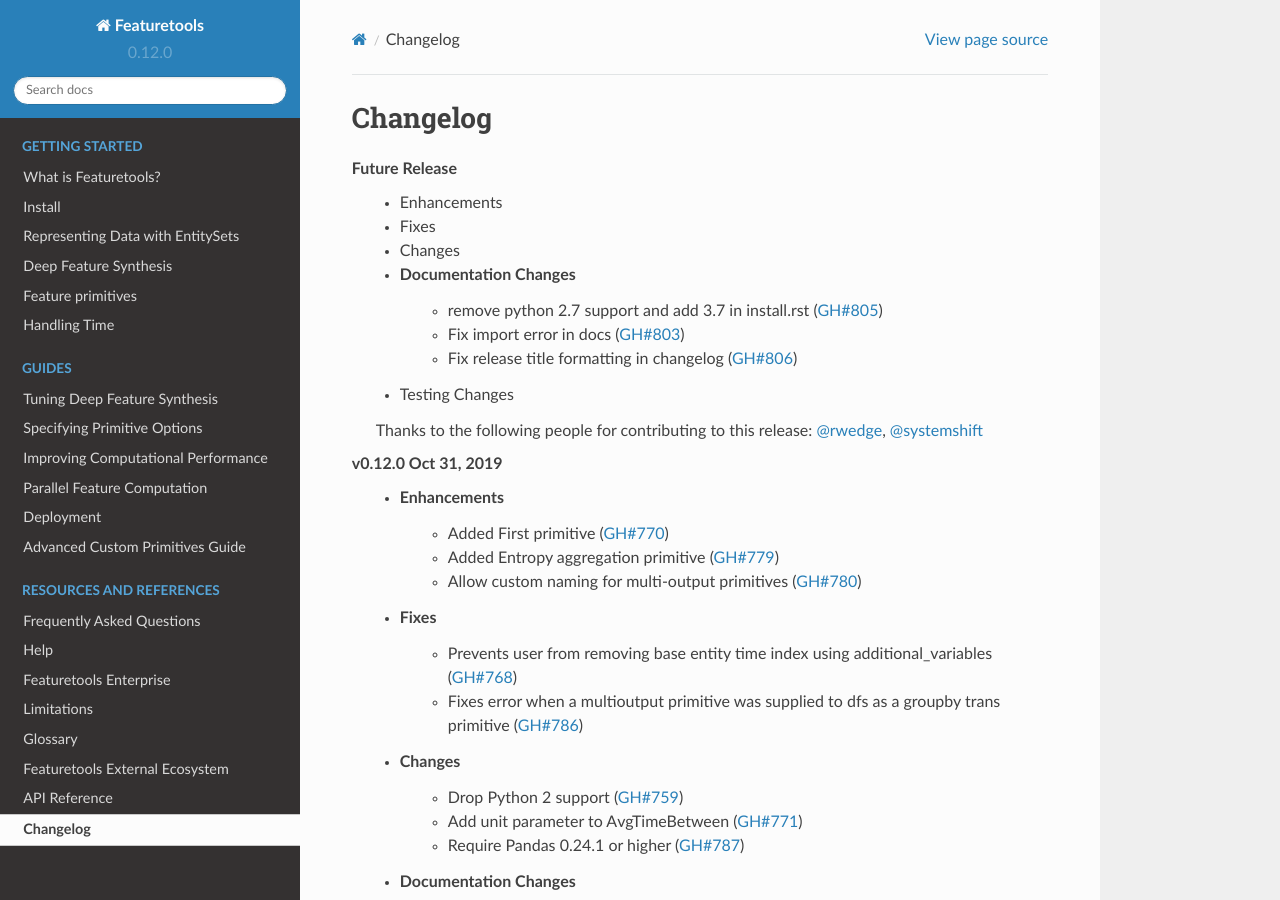
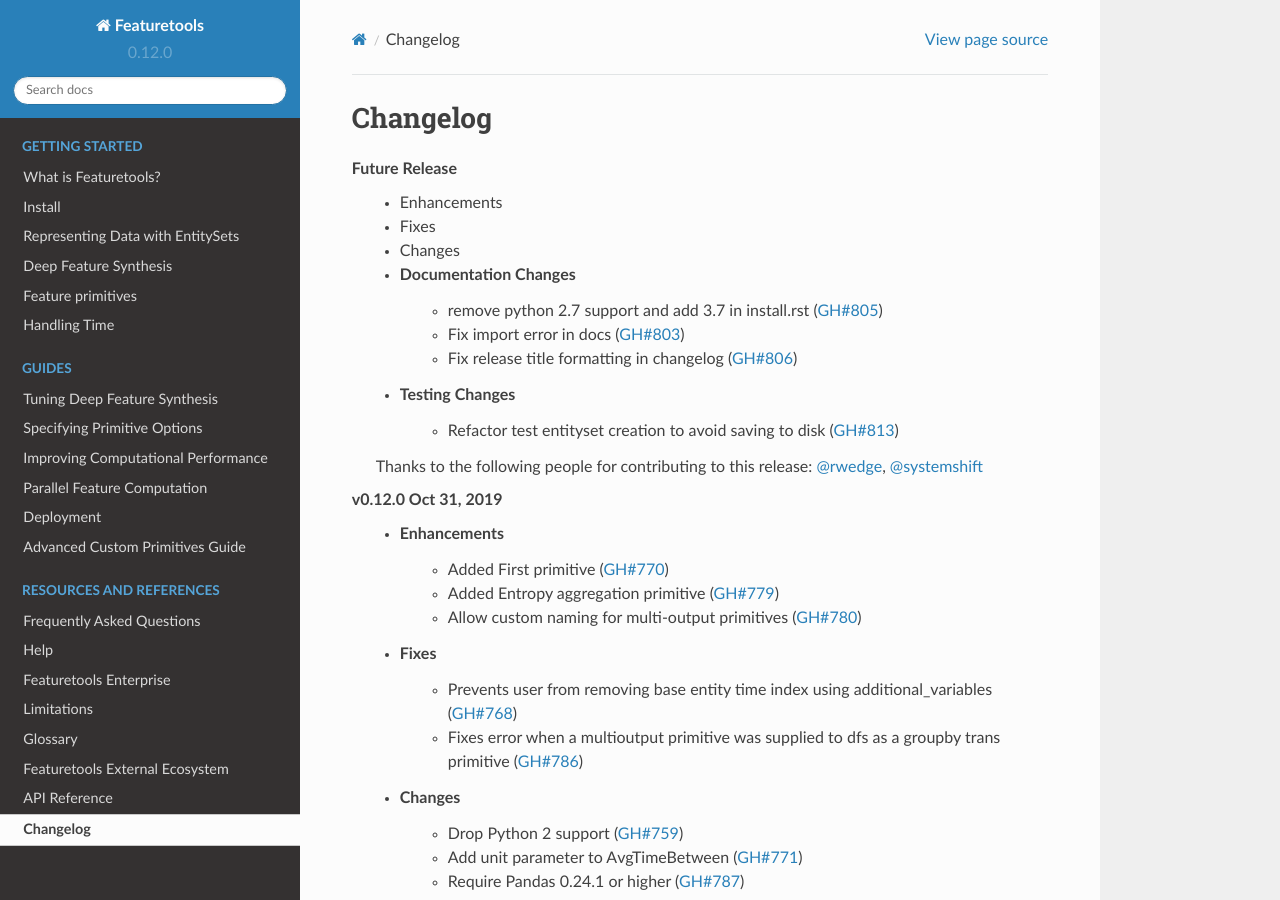
Before and after one commit to alteryx/featuretools, a Sphinx documentation site: the page built from docs/source/changelog.rst, in a window 1280 px wide and 900 px high. Built offline with Sphinx 7.4.7 and the Read the Docs theme 2.0.0, drawn with Linux system fonts in a browser that asks for light colours; pages that are not in the unit, such as notebooks, are missing from menus.

Commit message:
changelog

```diff
--- a/docs/source/changelog.rst
+++ b/docs/source/changelog.rst
@@ -11,6 +11,7 @@
         * Fix import error in docs (:pr:`803`)
         * Fix release title formatting in changelog (:pr:`806`)
     * Testing Changes
+        * Refactor test entityset creation to avoid saving to disk (:pr:`813`)
 
     Thanks to the following people for contributing to this release:
     :user:`rwedge`, :user:`systemshift`
```
